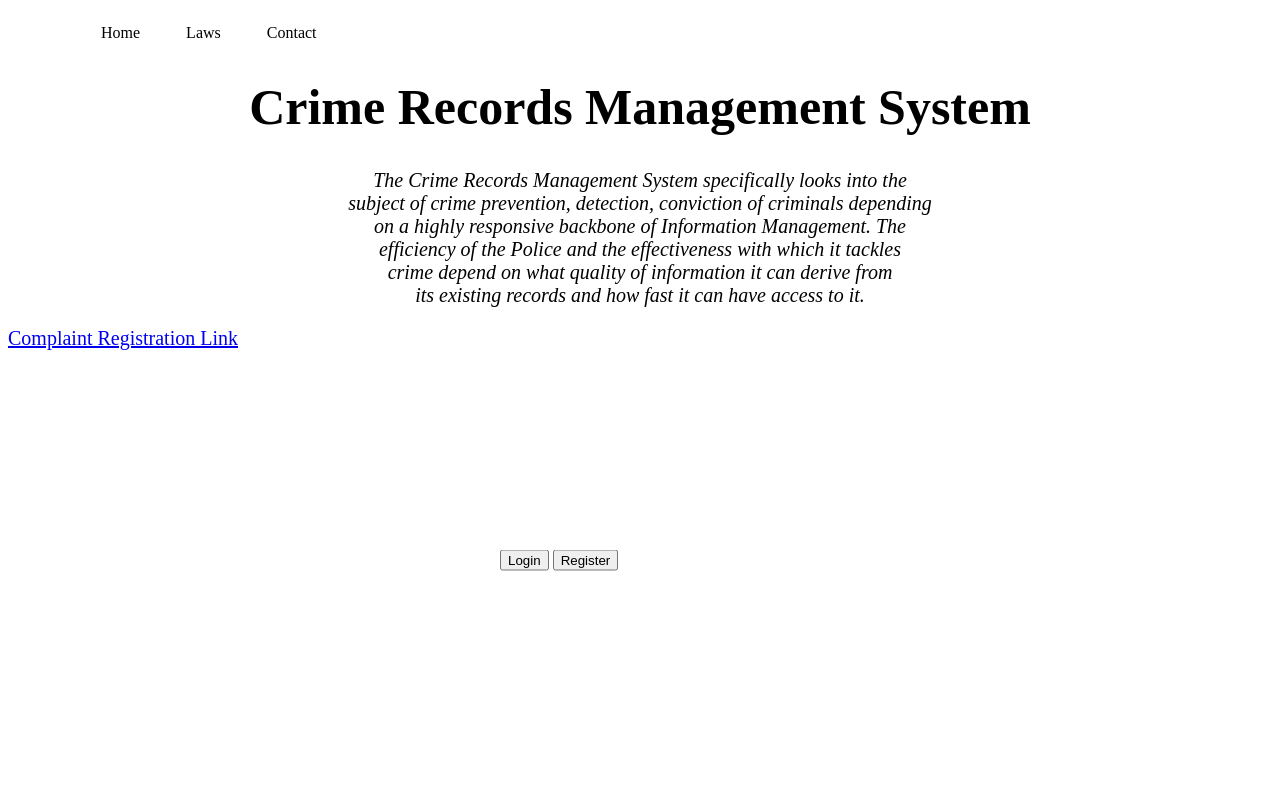
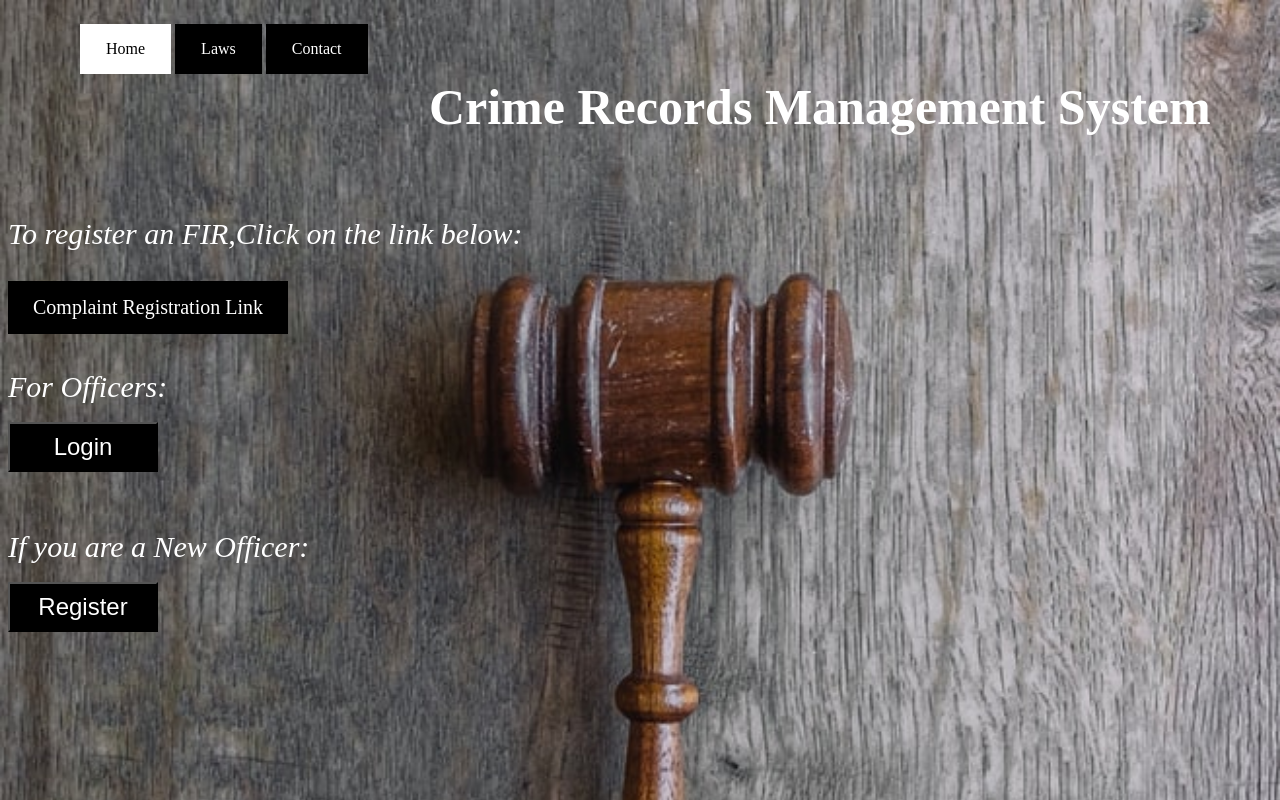
Before and after one commit to ananyadashn/dbms, a plain HTML site: page client/Crime.html in a window 1280 px wide. Drawn offline with Linux system fonts and the light colour scheme.

Commit message:
made changes in the website

```diff
--- a/client/Crime.html
+++ b/client/Crime.html
@@ -25,7 +25,7 @@
     <head>
       <link rel="stylesheet" type="text/css" href="style.css" />
     </head>
-
+<!-- Link the js file to the html
     <p>
       <i>
         The Crime Records Management System specifically looks into the <br />
@@ -38,18 +38,58 @@
         crime depend on what quality of information it can derive from<br />
         its existing records and how fast it can have access to it.
       </i>
-    </p>
+    </p> -->
+   <br> <p><i>To register an FIR,Click on the link below:</i></p>
 
-    <p2><a href="complaint1.html"> Complaint Registration Link </a> </p2>
+    <p2><a href="complaint1.html" style="color: #ffffff"> Complaint Registration Link </a>
+    <style>
+  a:link,
+      a:visited {
+        background-color:black;
+        color: white;
+        padding: 15px 25px;
+        text-align: center;
+        text-decoration: none;
+        display: inline-block;
+      }
 
+      a:hover,
+      a:active {
+        background-color: red;
+      }
+    </style>
+    </p2>
+    <br>
+    <br>
+    <br>
+<p3><i>For Officers:</i></p3>
+<br>
+<br>
     <div class="login-box">
       <input
+
+       style="float:left; width:150px; height:50px; background-color: black; font-size:x-large; color:white"
         type="submit"
         value="Login"
         id="button1"
         onclick="window.location.href = 'login.html'"
       />
+      <br>
+      <br>
+      <br>
+      <br>
+      <br>
+      <br>
+      <p4>
+        <i>
+          If you are a New Officer:
+        </i>
+      </p4>
+    <br>
+      <br>
+
       <input
+       style="float:left;width:150px; height:50px; background-color: black; font-size:x-large; color: white;"
         type="submit"
         value="Register"
         id="button2"
@@ -57,6 +97,7 @@
       />
     </div>
 
+
     <!-- Link the js file to the html -->
     <script src="app.js"></script>
   </body>
--- a/client/style.css
+++ b/client/style.css
@@ -1,5 +1,5 @@
 html {
-  background-image: url("Lady.jpg");
+  background-image: url("law.jpg");
   /*height: 100vh*/
   background-size: cover;
   background-repeat: no-repeat;
@@ -7,17 +7,35 @@ html {
 }
 
 h1 {
-  color: black;
+  color: white;
   text-align: center;
   font-size: 50px;
 }
 
 p {
   font-family: italic;
-  font-size: 20px;
-  color: black;
+  font-family: bold;
+  font-size: 30px;
+  color: white;
+  text-align: left;
+  }
+
+  p3 {
+    font-family: italic;
+  font-family: bold;
+  font-size: 30px;
+  color: white;
   text-align: center;
-}
+  }
+
+   p4 {
+    font-family: italic;
+  font-family: bold;
+  font-size: 30px;
+  color: white;
+  text-align: center;
+  }
+
 
 ul {
   float: left;
@@ -28,7 +46,7 @@ ul li {
 }
 ul li a {
   text-decoration: none;
-  color: black;
+  color: white;
   padding: 20px 20px;
   border: 1px solid transparent;
   transition: 0.6s ease;
@@ -52,33 +70,11 @@ p2 {
   font-size: 20px;
   color: black;
 }
-.login-box {
-  width: 280px;
+
+/* .login-box {
+  width: 100px;
   position: absolute;
   top: 70%;
   left: 50%;
   transform: translate(-50%, -50%);
 }
-.textbox {
-  width: 100%;
-  overflow: hidden;
-  font-size: 20px;
-  padding: 8px 0;
-  margin: 8px 0;
-  border-bottom: 1px solid;
-}
-.textbox input {
-  border: none;
-  outline: none;
-  background: none;
-  color: black;
-  font-size: 18px;
-  width: 80px;
-}
-.btn {
-  width: 100%;
-  border: 4px solid;
-  color: black;
-  background-color: grey;
-  padding: 10px;
-}
```
Also changed, not shown: client/contact.html (+3 -0 lines), client/laws.html (+1 -1 lines), client/Lady-Justice1.jpg (added).
